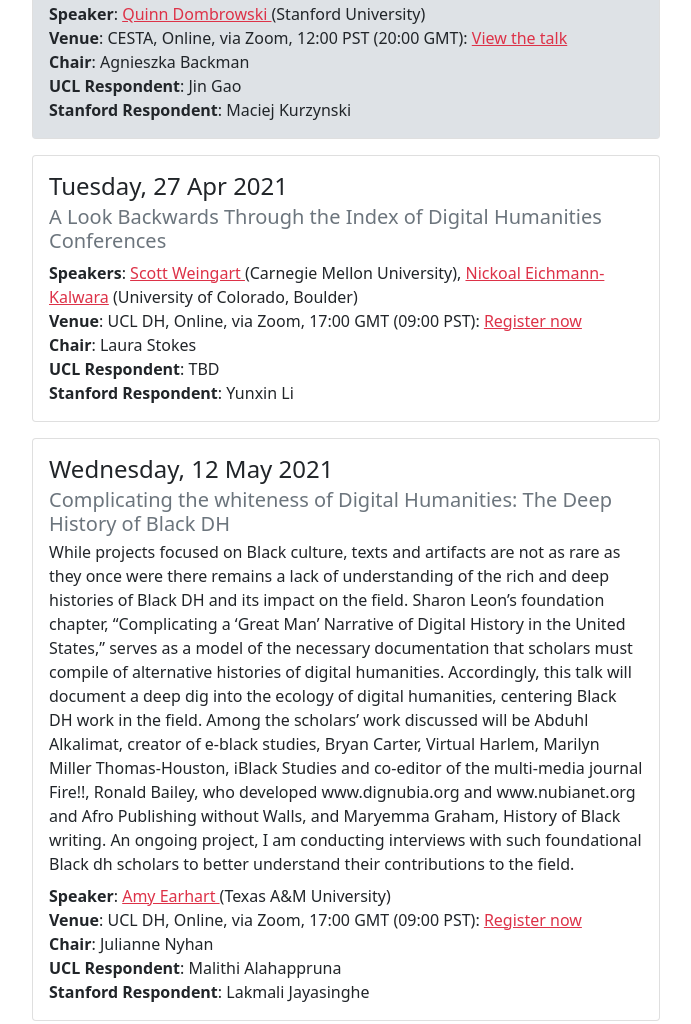
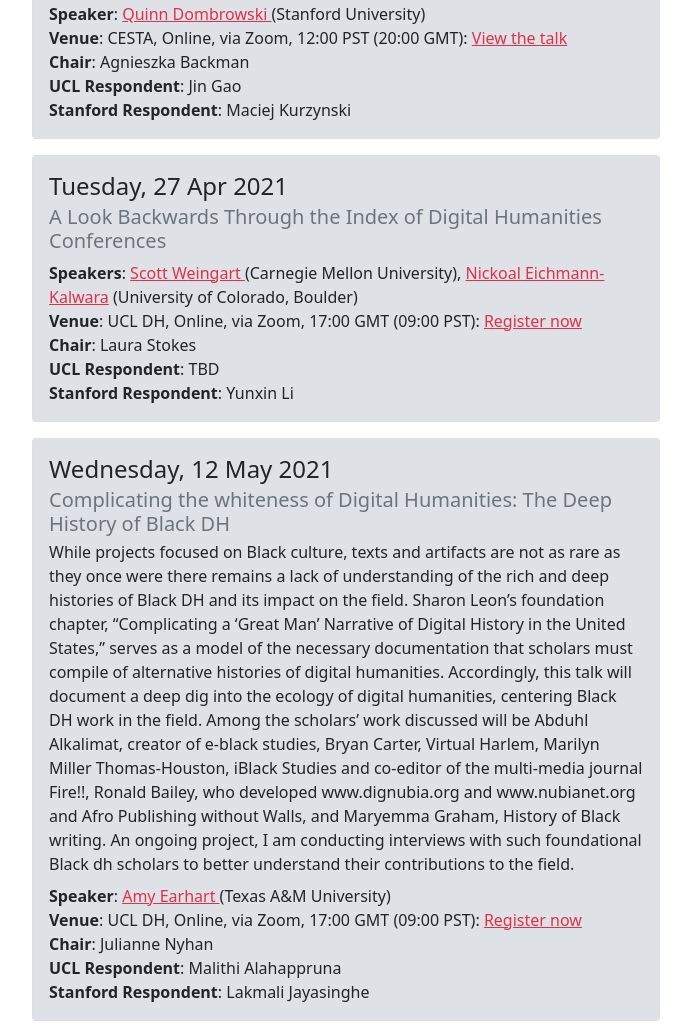
Before and after one commit to cestastanford/cestastanford.github.io, a plain HTML site: page _site/schedule.html in a window 1280 px wide. Shown: the part 1747-2771 px from the top of the page, without its empty margins (294-985 px from the left). Drawn offline with nearby package versions, Linux system fonts and the light colour scheme.

Commit message:
update schedule

```diff
--- a/_site/schedule.html
+++ b/_site/schedule.html
@@ -100,7 +100,7 @@
 <p></p>
 
 <div class="card" id="weingart">
-	<div class="card-body">
+	<div class="card-body past-talk">
 		<h4 class="card-title">Tuesday, 27 Apr 2021</h4>
 		<h5 class="card-subtitle mb-2 text-muted">A Look Backwards Through the Index of Digital Humanities Conferences</h5>
 		<strong>Speakers</strong>: <a href="https://www.library.cmu.edu/about/people/scott-weingart">Scott Weingart </a>(Carnegie Mellon University), <a href="https://www.colorado.edu/libraries/nickoal-eichmann-kalwara">Nickoal Eichmann-Kalwara</a> (University of Colorado, Boulder)<br />
@@ -112,7 +112,7 @@
 </div>
 <p></p>
 <div class="card" id="earhart">
-	<div class="card-body">
+	<div class="card-body past-talk">
 		<h4 class="card-title">Wednesday, 12 May 2021</h4>
 		<h5 class="card-subtitle mb-2 text-muted">Complicating the whiteness of Digital Humanities:  The Deep History of Black DH</h5>
 		<p class="card-subtitle mb-2">While projects focused on Black culture, texts and artifacts are not as rare as they once were there remains a lack of understanding of the rich and deep histories of Black DH and its impact on the field. Sharon Leon’s foundation chapter, “Complicating a ‘Great Man’ Narrative of Digital History in the United States,” serves as a model of the necessary documentation that scholars must compile of alternative histories of digital humanities. Accordingly, this talk will document a deep dig into the ecology of digital humanities, centering Black DH work in the field. Among the scholars’ work discussed will be Abduhl Alkalimat, creator of e-black studies, Bryan Carter, Virtual Harlem, Marilyn Miller Thomas-Houston, iBlack Studies and co-editor of the multi-media journal Fire!!, Ronald Bailey, who developed www.dignubia.org and www.nubianet.org and Afro Publishing without Walls, and Maryemma Graham, History of Black writing. An ongoing project, I am conducting interviews with such foundational Black dh scholars to better understand their contributions to the field.</p>
```
Also changed, not shown: 1 other file.
